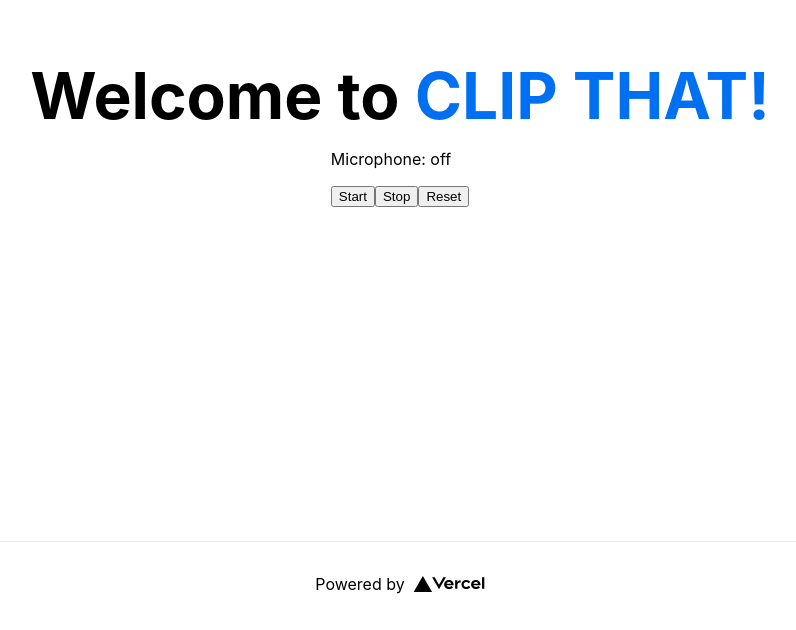
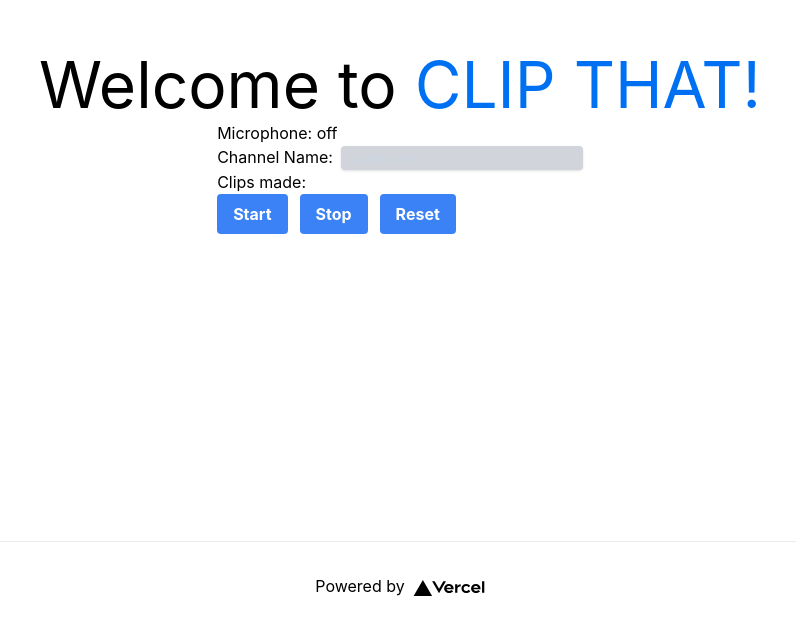
Before and after one commit to roxworks/CLIPTHAT, a Next.js app: page / in a window 1280 px wide. Shown: the part 259-889 px from the top of the page, without its empty margins (240-1036 px from the left). Built offline with nearby package versions, Linux system fonts and the light colour scheme.

Commit message:
literally too easy

```diff
--- a/components/Dictaphone.jsx
+++ b/components/Dictaphone.jsx
@@ -1,7 +1,12 @@
 import React from 'react';
 import SpeechRecognition, { useSpeechRecognition } from 'react-speech-recognition';
+import { useState, useEffect } from 'react';
 
 const Dictaphone = () => {
+  const [clipsMade, setClipsMade] = useState([]);
+  const [channelName, setChannelName] = useState('');
+
+  // fetch later /api/clip
   const {
     transcript,
     listening,
@@ -9,18 +14,35 @@ const Dictaphone = () => {
     browserSupportsSpeechRecognition
   } = useSpeechRecognition();
 
+  useEffect(() => {
+    if (transcript.includes('clip that')) {
+      fetch('/api/clip?channelName=' + channelName).then(res => res.json()).then(res => {
+        console.log(res.url);
+        setClipsMade(clipsMade.concat(res.url));
+      });
+      resetTranscript();
+    }
+  }, [transcript])
+
   if (!browserSupportsSpeechRecognition) {
     return <span>{"Browser doesn't support speech recognition."}</span>;
   }
 
   return (
-    <div>
-      <p>Microphone: {listening ? 'on' : 'off'}</p>
-      <button onClick={SpeechRecognition.startListening}>Start</button>
-      <button onClick={SpeechRecognition.stopListening}>Stop</button>
-      <button onClick={resetTranscript}>Reset</button>
+    <>
+      <div className='flex-col'>
+        <p>Microphone: {listening ? 'on' : 'off'}</p>
+        <div className=" pt-0 flex-row">
+          <label htmlFor="channelName" className='mr-2'>Channel Name:</label>
+          <input onChange={e => setChannelName(e.target.value)} value={channelName} type="text" placeholder="pokimane" className="px-3 py-3 placeholder-slate-300 text-slate-600 relative bg-gray-300 rounded text-sm border-0 shadow outline-none focus:outline-none focus:ring w-30 h-5" />
+        </div>
+        <p>Clips made: {clipsMade.map((url, index) => <a href={url} target='_blank' className='text-blue-700 mr-2' rel='noreferrer noopener'>Clip{index}</a>,)}</p>
+        <button className="mr-3 bg-blue-500 hover:bg-blue-700 text-white font-bold py-2 px-4 rounded" onClick={() => SpeechRecognition.startListening({ continuous: true })}>Start</button>
+        <button className="mr-3 bg-blue-500 hover:bg-blue-700 text-white font-bold py-2 px-4 rounded" onClick={SpeechRecognition.stopListening}>Stop</button>
+        <button className="bg-blue-500 hover:bg-blue-700 text-white font-bold py-2 px-4 rounded" onClick={resetTranscript}>Reset</button>
+      </div>
       <p>{transcript}</p>
-    </div>
+    </>
   );
 };
 export default Dictaphone;
--- a/package.json
+++ b/package.json
@@ -9,6 +9,7 @@
     "lint": "next lint"
   },
   "dependencies": {
+    "axios": "^0.26.1",
     "next": "12.1.4",
     "react": "18.0.0",
     "react-dom": "18.0.0",
@@ -19,8 +20,11 @@
     "@types/node": "17.0.23",
     "@types/react": "18.0.1",
     "@types/react-dom": "18.0.0",
+    "autoprefixer": "^10.4.4",
     "eslint": "8.13.0",
     "eslint-config-next": "12.1.4",
+    "postcss": "^8.4.12",
+    "tailwindcss": "^3.0.23",
     "typescript": "4.6.3"
   }
 }
--- /dev/null
+++ b/pages/api/clip.ts
@@ -0,0 +1,39 @@
+// Next.js API route support: https://nextjs.org/docs/api-routes/introduction
+import type { NextApiRequest, NextApiResponse } from 'next'
+import axios from 'axios'
+
+type Data = {
+    name: string
+}
+
+export default async function handler(
+    req: NextApiRequest,
+    res: NextApiResponse<Data>
+) {
+    console.log('Attempting clip');
+    const channelName = req.query.channelName as string;
+    console.log('Channel name: ' + channelName);
+    // get broadcaster id
+    let idBlob = await axios.get(`https://api.twitch.tv/helix/users?login=${channelName}`, {
+        headers: {
+            'Authorization': 'Bearer ' + process.env.TWITCH_OAUTH_TOKEN,
+            'Client-ID': process.env.TWITCH_CLIENT_ID as string
+        }
+    });
+    let id = idBlob?.data?.data[0]?.id;
+    console.log('ID: ' + id);
+
+    //post to clip endpoint with oauth token from .env (POST https://api.twitch.tv/helix/clips)
+    let clipBlob = await axios.post(`https://api.twitch.tv/helix/clips?broadcaster_id=${id}`, {}, {
+        headers: {
+            Authorization: `Bearer ${process.env.TWITCH_OAUTH_TOKEN}`,
+            'Client-ID': process.env.TWITCH_CLIENT_ID as string
+        }
+    });
+
+    console.log('Clip response: ', clipBlob?.data);
+    let clipURL = 'https://clips.twitch.tv/' + clipBlob?.data?.data?.[0]?.id;
+    console.log('Clip URL: ' + clipURL);
+
+    res.status(200).json({ name: 'clip response', url: clipURL } as Data);
+}
--- a/pages/index.tsx
+++ b/pages/index.tsx
@@ -1,14 +1,17 @@
 import type { NextPage } from 'next'
+import dynamic from 'next/dynamic'
 import Head from 'next/head'
 import Image from 'next/image'
 import styles from '../styles/Home.module.css'
-import Dictaphone from '../components/Dictaphone'
+//dynamic import Dictaphone
+const Dictaphone = dynamic(() => import('../components/Dictaphone'), { ssr: false })
+
 
 const Home: NextPage = () => {
   return (
     <div className={styles.container}>
       <Head>
-        <title>Create Next App</title>
+        <title>CLIP THAT</title>
         <meta name="description" content="Generated by create next app" />
         <link rel="icon" href="/favicon.ico" />
       </Head>
@@ -17,7 +20,7 @@ const Home: NextPage = () => {
         <h1 className={styles.title}>
           Welcome to <a href="https://nextjs.org">CLIP THAT!</a>
         </h1>
-        <Dictaphone></Dictaphone>
+        <Dictaphone />
       </main>
 
       <footer className={styles.footer}>
--- /dev/null
+++ b/postcss.config.js
@@ -0,0 +1,6 @@
+module.exports = {
+  plugins: {
+    tailwindcss: {},
+    autoprefixer: {},
+  },
+}
--- a/styles/globals.css
+++ b/styles/globals.css
@@ -14,3 +14,7 @@ a {
 * {
   box-sizing: border-box;
 }
+
+@tailwind base;
+@tailwind components;
+@tailwind utilities;
--- /dev/null
+++ b/tailwind.config.js
@@ -0,0 +1,10 @@
+module.exports = {
+  content: [
+    "./pages/**/*.{js,ts,jsx,tsx}",
+    "./components/**/*.{js,ts,jsx,tsx}",
+  ],
+  theme: {
+    extend: {},
+  },
+  plugins: [],
+}
```
Also changed, not shown: 2 other files (tests, documents, lock files or other folders).
